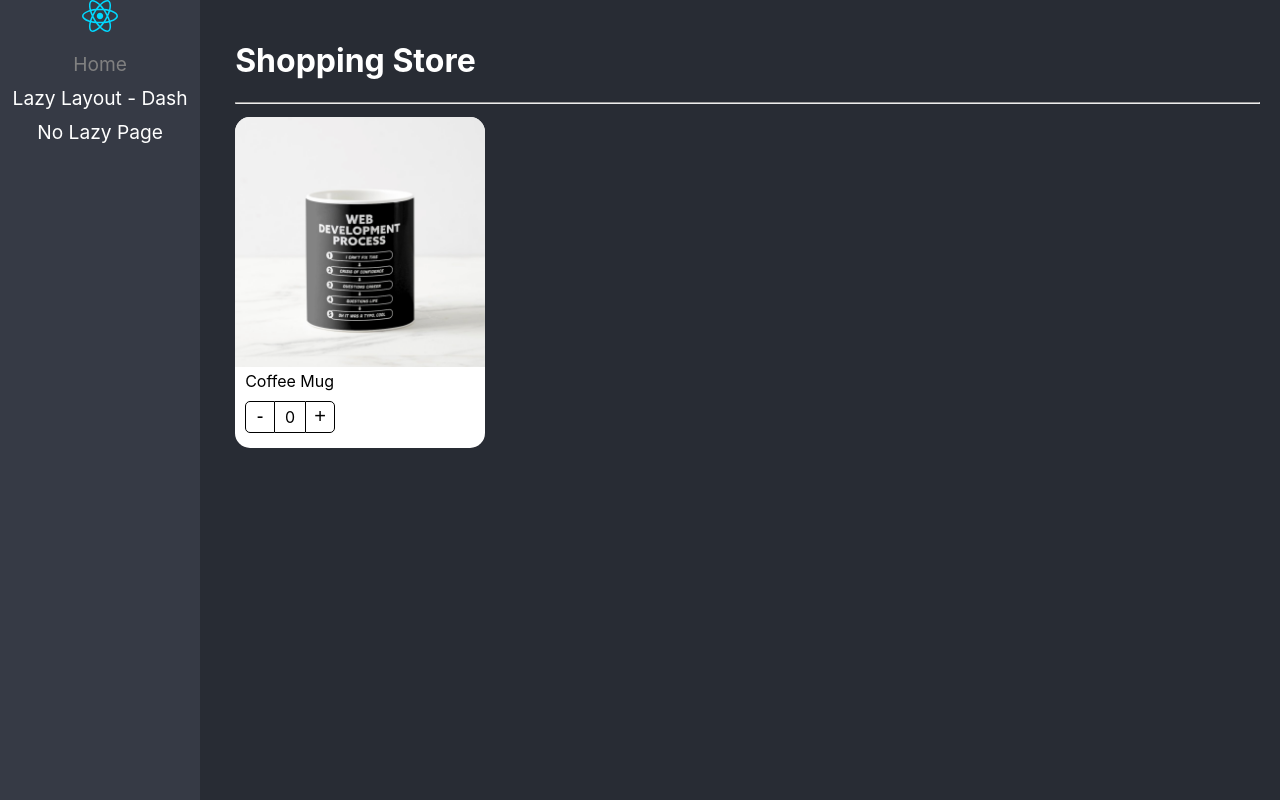
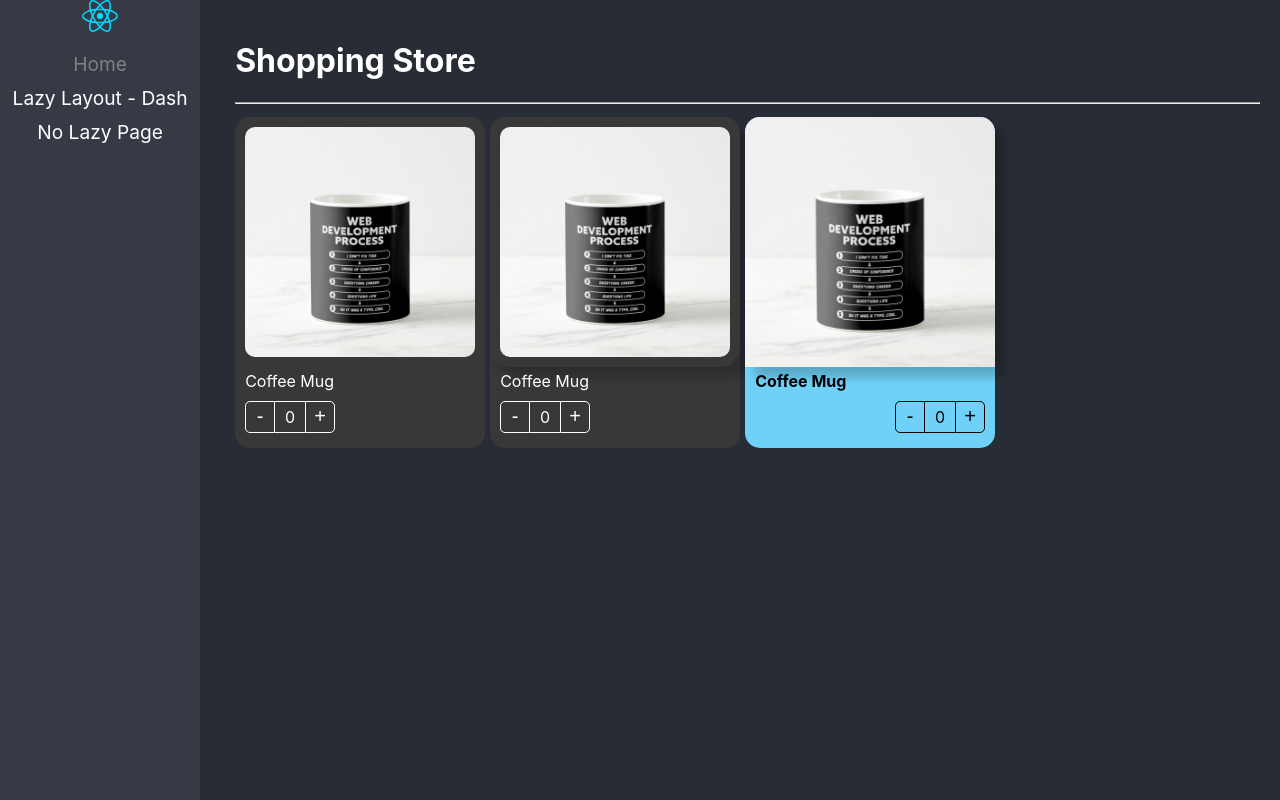
Before and after one commit to jtejadavilca-cursos/reactjs-pro-fh-react-app, a React (Vite) app: page / in a window 1280 px wide. Built offline with nearby package versions, Linux system fonts and the light colour scheme.

Commit message:
Component extend styles

```diff
--- a/src/02-components-patterns/components/ProductCard.tsx
+++ b/src/02-components-patterns/components/ProductCard.tsx
@@ -15,7 +15,7 @@
 
 const { Provider } = ProductContext;
 
-export const ProductCard = ({ children, product }: Props) => {
+export const ProductCard = ({ children, product, className, style }: Props) => {
     const { counter, increaseBy } = useProduct();
 
     return (
@@ -26,7 +26,7 @@
                 product,
             }}
         >
-            <div className={styles.productCard}>
+            <div className={`${styles.productCard} ${className}`} style={style}>
                 {children}
                 {/* <ProductImage img={product.img} title={product.title} />
 
--- a/src/02-components-patterns/components/ProductCardButtons.tsx
+++ b/src/02-components-patterns/components/ProductCardButtons.tsx
@@ -3,10 +3,15 @@
 
 import styles from "../styles/styles.module.css";
 
-export const ProductButtons = () => {
+interface Props {
+    className?: string;
+    style?: React.CSSProperties;
+}
+
+export const ProductButtons = ({ className, style }: Props) => {
     const { counter, increaseBy } = useContext(ProductContext);
     return (
-        <div className={styles.buttonsContainer}>
+        <div className={`${styles.buttonsContainer} ${className}`} style={style}>
             <button className={styles.buttonMinus} onClick={() => increaseBy(-1)}>
                 -
             </button>
--- a/src/02-components-patterns/components/ProductCardImage.tsx
+++ b/src/02-components-patterns/components/ProductCardImage.tsx
@@ -4,10 +4,15 @@
 import noImage from "../assets/no-image.jpg";
 import styles from "../styles/styles.module.css";
 
-export const ProductImage = ({ img }: { img?: string }) => {
+interface Props {
+    img?: string;
+    className?: string;
+    style?: React.CSSProperties;
+}
+export const ProductImage = ({ img, className, style }: Props) => {
     const { product } = useContext(ProductContext);
     const { img: imgProduct, title } = product;
     const imgToShow = img ?? imgProduct ?? noImage;
 
-    return <img className={styles.productImg} src={imgToShow} alt={title} />;
+    return <img className={`${styles.productImg} ${className}`} src={imgToShow} alt={title} style={style} />;
 };
--- a/src/02-components-patterns/components/ProductCardTitle.tsx
+++ b/src/02-components-patterns/components/ProductCardTitle.tsx
@@ -2,10 +2,20 @@
 import { ProductContext } from "./ProductCard";
 import styles from "../styles/styles.module.css";
 
-export const ProductTitle = ({ title }: { title?: string }) => {
+interface Props {
+    title?: string;
+    className?: string;
+    style?: React.CSSProperties;
+}
+
+export const ProductTitle = ({ title, className, style }: Props) => {
     const { product } = useContext(ProductContext);
     const { title: titleProduct } = product;
     const titleToShow = title ?? titleProduct ?? "No title";
 
-    return <span className={styles.productDescription}>{titleToShow}</span>;
+    return (
+        <span className={`${styles.productDescription} ${className}`} style={style}>
+            {titleToShow}
+        </span>
+    );
 };
--- a/src/02-components-patterns/interfaces/product-card/interfaces.ts
+++ b/src/02-components-patterns/interfaces/product-card/interfaces.ts
@@ -2,6 +2,8 @@
 export interface Props {
     product: Product;
     children?: ReactElement | ReactElement[];
+    className?: string;
+    style?: React.CSSProperties;
 }
 
 export interface Product {
--- a/src/02-components-patterns/pages/ShoppingPage.tsx
+++ b/src/02-components-patterns/pages/ShoppingPage.tsx
@@ -1,9 +1,10 @@
 import { ProductButtons, ProductCard, ProductImage, ProductTitle } from "../components";
+import "../styles/custom-styles.css";
 
-const products = [
-    { id: "1", title: "Coffee Mug", img: "./coffee-mug.png" },
-    //{ id: "2", title: "T-Shirt" },
-];
+// const products = [
+const product = { id: "1", title: "Coffee Mug", img: "./coffee-mug.png" };
+//{ id: "2", title: "T-Shirt" },
+// ];
 
 export const ShoppingPage = () => {
     return (
@@ -12,19 +13,32 @@
             <hr />
 
             <div style={{ display: "flex", flexWrap: "wrap" }}>
-                {products.map((product) => (
-                    <ProductCard key={product.id} product={product}>
-                        <ProductImage />
-                        <ProductTitle />
-                        <ProductButtons />
-                    </ProductCard>
+                {/* {products.map((product) => ( */}
 
-                    // <ProductCard key={product.id} product={product}>
-                    //     <ProductCard.ProductImage />
-                    //     <ProductCard.ProductTitle />
-                    //     <ProductCard.ProductButtons />
-                    // </ProductCard>
-                ))}
+                <ProductCard product={product} className="bg-dark">
+                    <ProductCard.ProductImage className="custom-image" />
+                    <ProductCard.ProductTitle className="text-white" />
+                    <ProductCard.ProductButtons className="custom-buttons" />
+                </ProductCard>
+
+                <ProductCard product={product} className="bg-dark">
+                    <ProductImage className="custom-image" style={{ boxShadow: "10px 10px 10px rgba(0,0,0,0.2)" }} />
+                    <ProductTitle className="text-white" />
+                    <ProductButtons className="custom-buttons" />
+                </ProductCard>
+
+                <ProductCard product={product} style={{ backgroundColor: "#70D1F8" }}>
+                    <ProductImage style={{ boxShadow: "10px 10px 10px rgba(0,0,0,0.2)" }} />
+                    <ProductTitle style={{ fontWeight: "bold" }} />
+                    <ProductButtons
+                        style={{
+                            display: "flex",
+                            justifyContent: "end",
+                            // backgroundColor: "#70D1F8",
+                        }}
+                    />
+                </ProductCard>
+                {/* ))} */}
             </div>
         </div>
     );
--- /dev/null
+++ b/src/02-components-patterns/styles/custom-styles.css
@@ -0,0 +1,19 @@
+.bg-dark {
+    background-color: rgb(56, 56, 56);
+}
+
+.text-white {
+    color: white;
+}
+
+.custom-image {
+    border-radius: 20px;
+    padding: 10px;
+    width: calc(100% - 20px);
+}
+
+.custom-buttons button,
+.custom-buttons div {
+    color: white;
+    border-color: white;
+}
```
